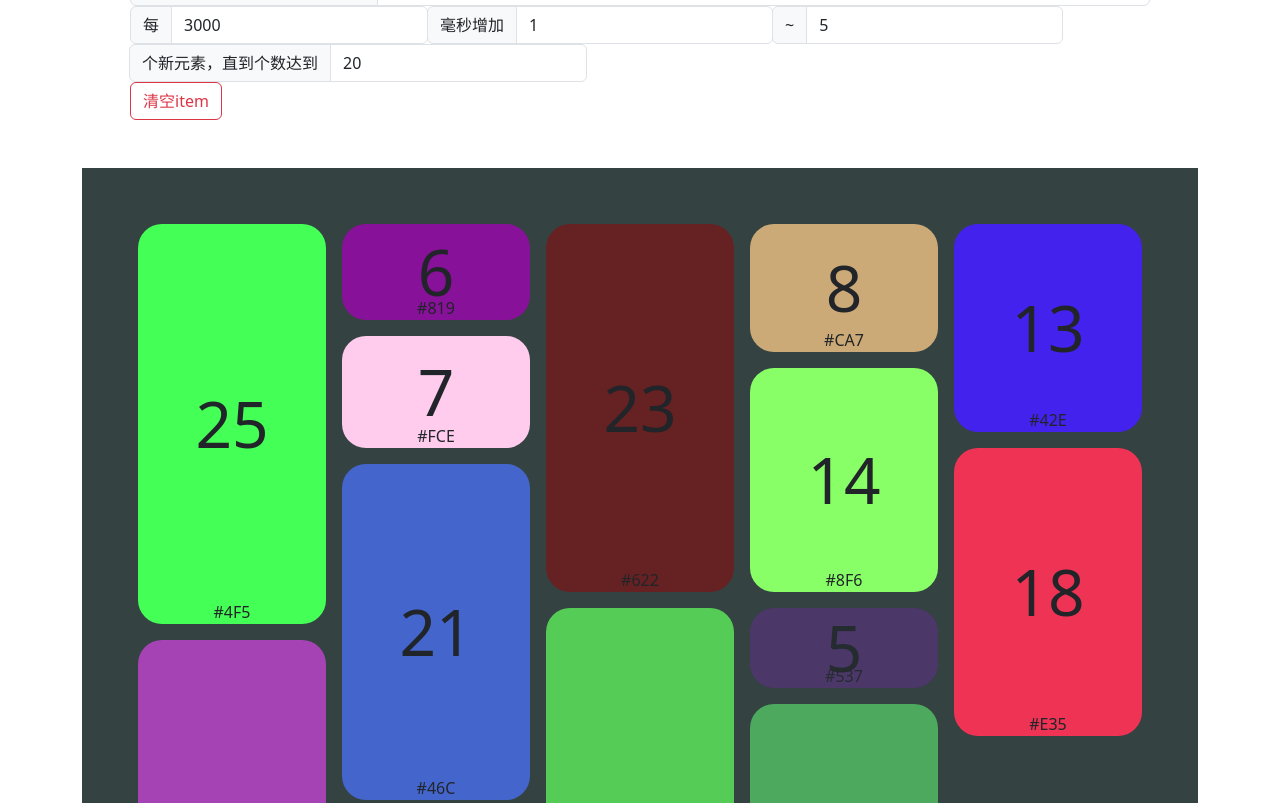
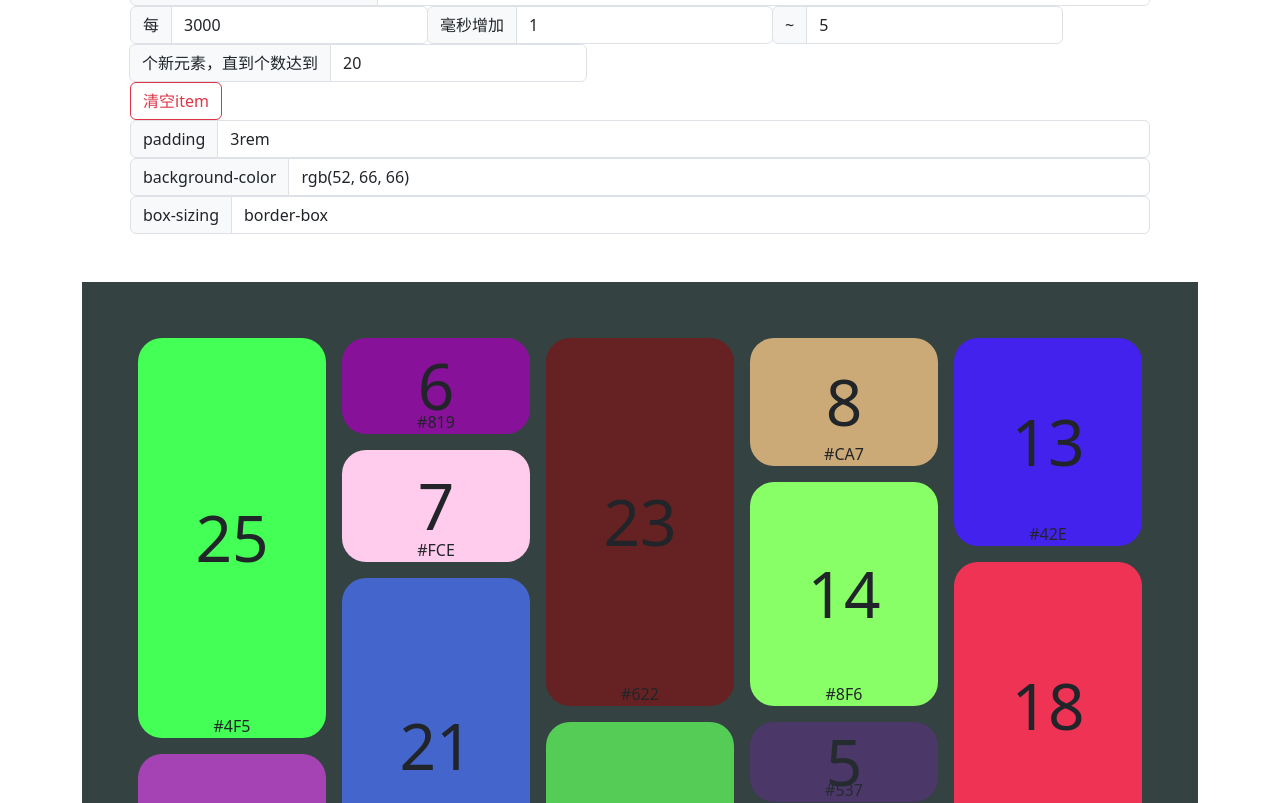
Before and after one commit to Dave-12138/vue-waterfall-mini, a Vue app: page / in a window 1280 px wide. Shown: the part 580-1383 px from the top of the page. Built offline with nearby package versions, Linux system fonts and the light colour scheme.

Commit message:
增加演示选项，删除冗余

```diff
--- a/index.cjs
+++ /dev/null
@@ -1,3 +0,0 @@
-'use strict'
-
-module.exports = require('./dist/vue-waterfall-mini.cjs.js')
--- a/index.js
+++ /dev/null
@@ -1 +0,0 @@
-export { Waterfall } from "./dist/vue-waterfall-mini.esm"
--- a/src/App.vue
+++ b/src/App.vue
@@ -42,7 +42,12 @@ const settings = reactive({
     addDelay: 3000,
     minAdd: 1,
     maxAdd: 5,
-    maxCount: 20
+    maxCount: 20,
+    style: {
+        padding: "3rem",
+        backgroundColor: "rgb(52, 66, 66)",
+        boxSizing: "border-box"
+    }
 });
 </script>
 <template>
@@ -73,11 +78,18 @@ const settings = reactive({
                 <BSInput type="number" min="0" step="1" v-model="settings.maxCount">个新元素，直到个数达到</BSInput>
             </div>
             <button class="btn btn-outline-danger" @click="list.splice(0)">清空item</button>
+            <BSInput type="text" v-model="settings.style.padding">padding</BSInput>
+            <BSInput type="text" v-model="settings.style.backgroundColor">background-color</BSInput>
+            <BSInput type="text" v-model="settings.style.boxSizing" list="box-sizing">box-sizing</BSInput>
+            <datalist id="box-sizing">
+                <option value="border-box"></option>
+                <option value="content-box"></option>
+            </datalist>
         </div>
 
     </div>
     <div class=" container">
-        <Waterfall :list="list" #="{ item, index }" :="props">
+        <Waterfall :list="list" #="{ item, index }" :="props" :style="{ ...settings.style }">
             <div class="my-item" @click="list.splice(index, 1)" :style="{ backgroundColor: item.c }">
                 <div :style="{ height: item.h + 'rem' }">
                     <div>{{ item[settings.key1] }}</div>
@@ -132,13 +144,6 @@ const settings = reactive({
     }
 }
 
-.waterfall-list {
-    background-color: rgb(52, 66, 66);
-    // margin: 2rem;
-    padding: 3rem 3rem 1rem;
-    box-sizing: border-box;
-}
-
 @keyframes fade-rotate {
     0% {
         opacity: 0;
```
Also changed, not shown: package.json (+6 -8 lines).
